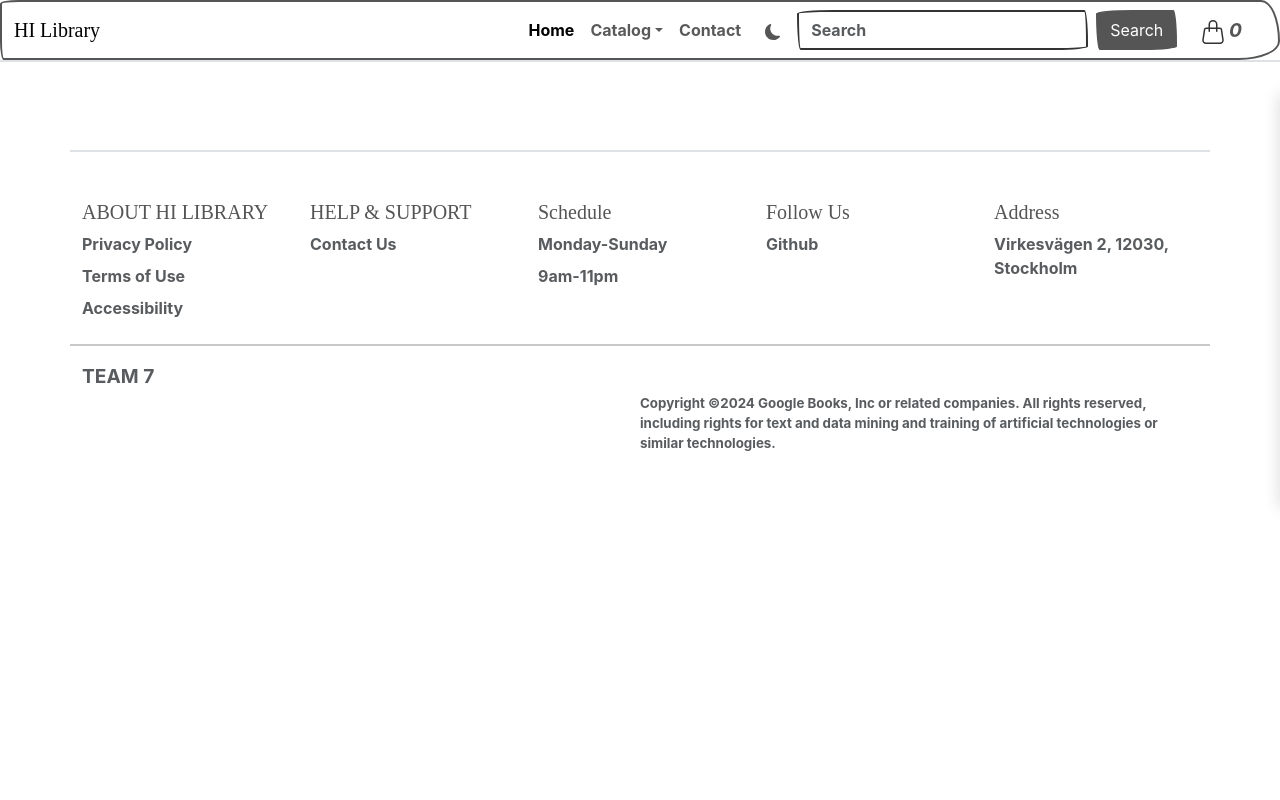
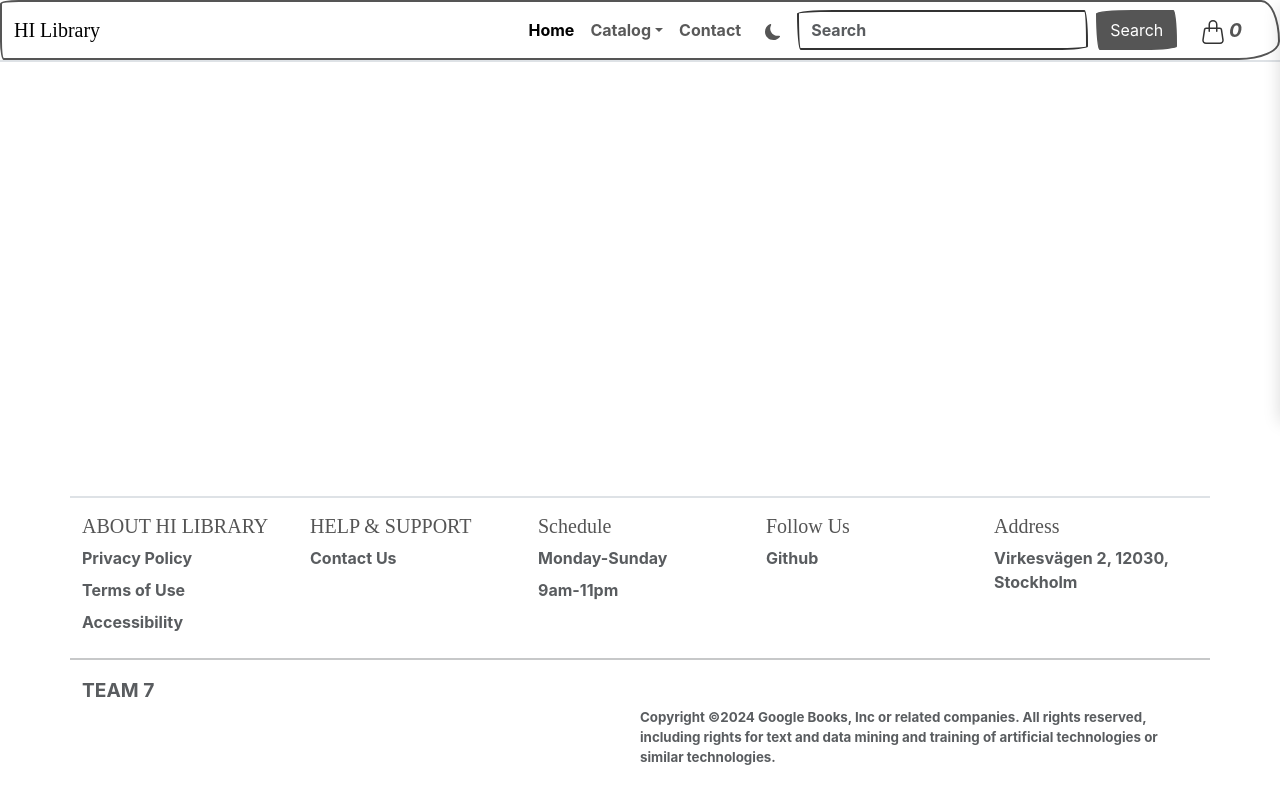
Before and after one commit to elen-oz/hi_react-team-project, a React (Vite) app: page / in a window 1280 px wide. Built offline with nearby package versions, Linux system fonts and the light colour scheme; no server answers; a web font is replaced by a local one.

Commit message:
make layout

```diff
--- a/src/App.jsx
+++ b/src/App.jsx
@@ -7,8 +7,8 @@ import BookPage from './pages/BookPage';
 import CartPopUp from './components/CartPopUp';
 import CheckoutPage from './pages/CheckoutPage';
 import ContactPage from './pages/ContactPage';
-import Header from './components/Header';
-import Footer from './components/Footer';
+// import Header from './components/Header';
+// import Footer from './components/Footer';
 import PrivacyPage from './pages/PrivacyPage';
 import TermsOfUsePage from './pages/TermsOfUsePage';
 import BookDetailsProvider from './hooks/bookDetailsContext';
@@ -16,6 +16,7 @@ import AccessibilityPage from './pages/AccessibilityPage';
 import NotFoundPage from './pages/NotFoundPage';
 import 'bootstrap/dist/css/bootstrap.min.css';
 import 'bootstrap/dist/js/bootstrap.bundle.min.js';
+import PagesContainer from './components/PagesContainer';
 
 function App() {
   const [isCartOpen, setIsCartOpen] = useState(false);
@@ -29,12 +30,16 @@ function App() {
   return (
     <div data-bs-theme={darkMode ? 'dark' : 'light'} className={bgColorClass}>
       <Router>
-        <Header
+        <PagesContainer>
+          {/* <Header
           toggleCart={toggleCart}
           setCategory={setCategory}
           fetchBooksByCategory={fetchBooksByCategory}
+        /> */}
+          <CartPopUp
+            isOpen={isCartOpen}
+            closeCart={() => setIsCartOpen(false)}
           />
-        <CartPopUp isOpen={isCartOpen} closeCart={() => setIsCartOpen(false)} />
           <Routes>
             <Route path='/' element={<Homepage category={category} />} />
             <Route
@@ -53,7 +58,8 @@ function App() {
             <Route path='/accessibility' element={<AccessibilityPage />} />
             <Route path='*' element={<NotFoundPage />} />
           </Routes>
-        <Footer />
+          {/* <Footer /> */}
+        </PagesContainer>
       </Router>
     </div>
   );
--- a/src/components/Footer.jsx
+++ b/src/components/Footer.jsx
@@ -9,7 +9,7 @@ const Footer = () => {
   return (
     <div className={bgColorClass}>
       <div className='container'>
-        <footer className='row row-cols-1 row-cols-sm-2 row-cols-md-5 pt-5 mt-5 border-top'>
+        <footer className='row row-cols-1 row-cols-sm-2 row-cols-md-5 pt-3 mt-4 border-top'>
           <div className='col mb-3'>
             <h5 className={textColorClass}>ABOUT HI LIBRARY</h5>
             <ul className='nav flex-column'>
@@ -82,7 +82,7 @@ const Footer = () => {
           </div>
           <hr style={{ width: '100%' }} />
           <div className='d-flex justify-content-between w-100'>
-            <div className='col mb-3'>
+            <div className='col'>
               <p className='text-body-secondary' style={{ fontSize: 'larger' }}>
                 TEAM 7
               </p>
--- a/src/components/PagesContainer.jsx
+++ b/src/components/PagesContainer.jsx
@@ -1,4 +1,13 @@
+import Header from './Header';
+import Footer from './Footer';
+
 const PagesContainer = ({ children }) => {
-  return <div>{children}</div>;
+  return (
+    <div className='vh-100 d-flex flex-column justify-content-between'>
+      <Header />
+      {children}
+      <Footer />
+    </div>
+  );
 };
 export default PagesContainer;
--- a/src/pages/NotFoundPage.jsx
+++ b/src/pages/NotFoundPage.jsx
@@ -5,7 +5,7 @@ const NotFoundPage = () => {
   const { textColorClass } = useContext(ThemeContext);
 
   return (
-    <div className={`container ${textColorClass}`}>
+    <div className={`container h-full ${textColorClass}`}>
       <h1 className='mx-auto p-2' style={{ width: '400px' }}>
         404: Page Not Found
       </h1>
```
Lines whose indentation alone changed are shown as unchanged.
